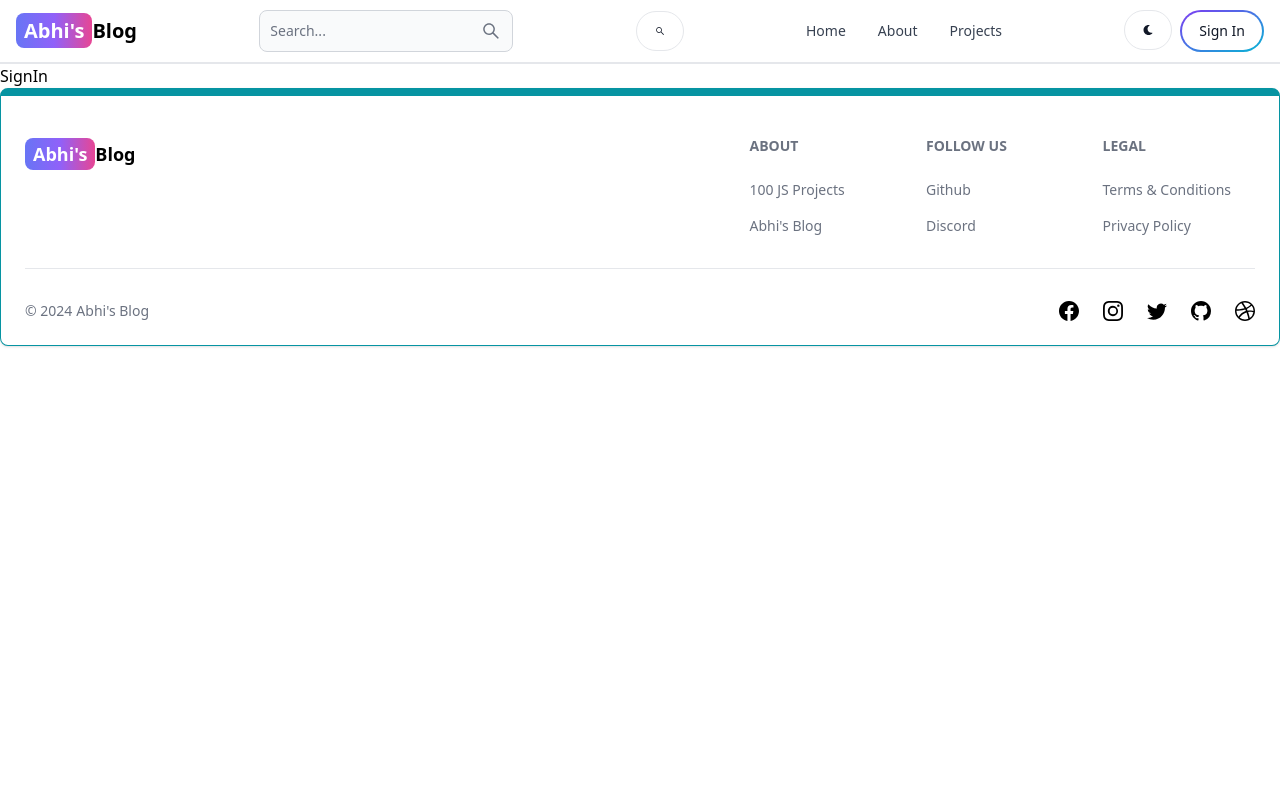
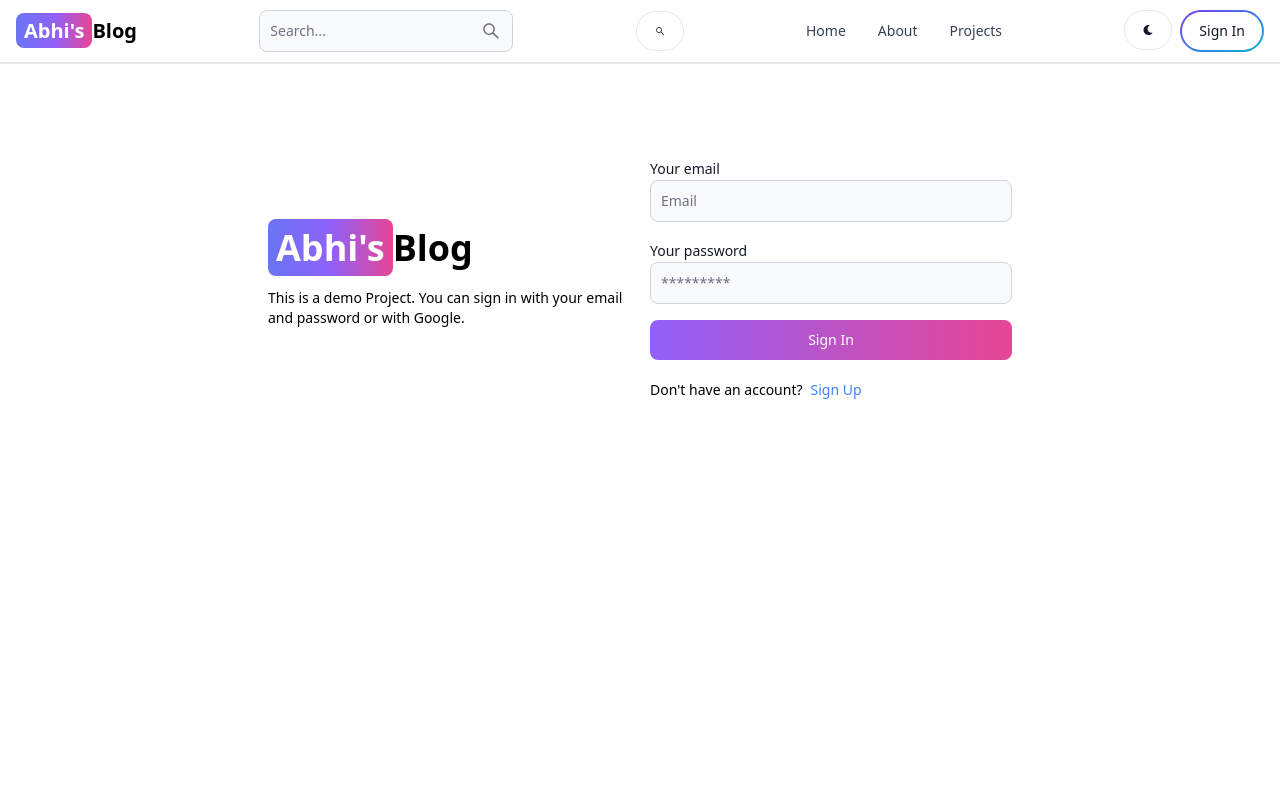
Before and after one commit to ag617664/mern-blog, a React (Vite) app in the folder client/: page /sign-in in a window 1280 px wide. Shown: the top 800 px of the page. Built offline with nearby package versions, Linux system fonts and the light colour scheme.

Commit message:
Sign in UI

```diff
--- a/client/src/pages/SignIn.jsx
+++ b/client/src/pages/SignIn.jsx
@@ -1,8 +1,106 @@
 import React from 'react'
+import { Link,useNavigate } from 'react-router-dom'
+import { Label,TextInput,Button, Alert, Spinner } from 'flowbite-react'
+import { useState } from 'react';
 
 function SignIn() {
+  const navigate=useNavigate();
+  const [formData,setFormData]=useState({});
+  const [errorMessage,setErrorMessage]=useState(null);
+  const [loading,setLoading]=useState(false);
+  const handleChange=(e)=>{
+    setFormData({...formData,[e.target.id]:e.target.value.trim()})
+    console.log(e.target.value)
+  }
+  // console.log(formData);
+  const handleSubmit=async(e)=>{
+    e.preventDefault();
+    if(!formData.email || !formData.password){
+      return setErrorMessage("All fields are mandatory");
+    }
+    try{
+      setLoading(true);
+      setErrorMessage(null);
+      const res=await fetch('/api/auth/signin',{
+        method:'POST',
+        headers:{'Content-type':'application/json'},
+        body:JSON.stringify(formData)
+      });
+      const data=await res.json();
+      if(data.success==false){
+        setLoading(false);
+        return setErrorMessage(data.message);
+      }
+      setLoading(false);
+      if(res.ok){
+
+        navigate('/');
+      }
+      console.log(data);
+
+    }catch(error){
+      setErrorMessage(error.message);
+      setLoading(false);
+
+    }
+  }
   return (
-    <div>SignIn</div>
+    <div className='min-h-screen mt-20'>
+      <div className='flex p-3 max-w-3xl mx-auto flex-col md:flex-row md:items-center gap-5'>
+        <div className='flex-1'>
+        <Link to='/' className=' text-sm sm:text-xl font-bold dark:text-white '>
+        <span className='px-2 py-1 bg-gradient-to-r from-indigo-500 via-purple-500 to-pink-500 rounded-lg text-white text-4xl'>Abhi's</span>
+        <span className='text-4xl'>Blog</span>
+
+      </Link>
+      <p className='text-sm mt-5'>
+        This is a demo Project. You can sign in with your email and password
+        or with Google.
+      </p>
+        </div>
+        <div className='flex-1'>
+          <form className='flex flex-col gap-4' onSubmit={handleSubmit}>
+            <div >
+              <Label value="Your email"/>
+              <TextInput
+              type="email"
+              placeholder="Email"
+              id='email'
+              onChange={handleChange}
+              />
+            </div>
+            <div >
+              <Label value="Your password"/>
+              <TextInput
+              type="password"
+              placeholder="*********"
+              id='password'
+              onChange={handleChange}
+              />
+            </div>
+            <Button gradientDuoTone='purpleToPink' type='submit' disabled={loading}>
+              {loading  ?(
+                <>
+                <Spinner size='sm'/>
+                <span className='pl-3'>Loading...</span>
+                </>
+              ) : 'Sign In'}
+
+              </Button>
+          </form>
+          <div className='flex gap-2 text-sm mt-5'>
+            <span>Don't have an account?</span>
+            <Link to='/sign-in' className='text-blue-500'>Sign Up</Link>
+
+          </div>
+          {errorMessage && (
+            <Alert className='mt-5' color='failure'>
+              {errorMessage}
+            </Alert>
+          )}
+        </div>
+      </div>
+    </div>
   )
 }
 
--- a/client/src/pages/SignUp.jsx
+++ b/client/src/pages/SignUp.jsx
@@ -28,6 +28,7 @@
       });
       const data=await res.json();
       if(data.success==false){
+        setLoading(false);
         return setErrorMessage(data.message);
       }
       setLoading(false);
```
Also changed, not shown: 1 other file (tests, documents, lock files or other folders).
